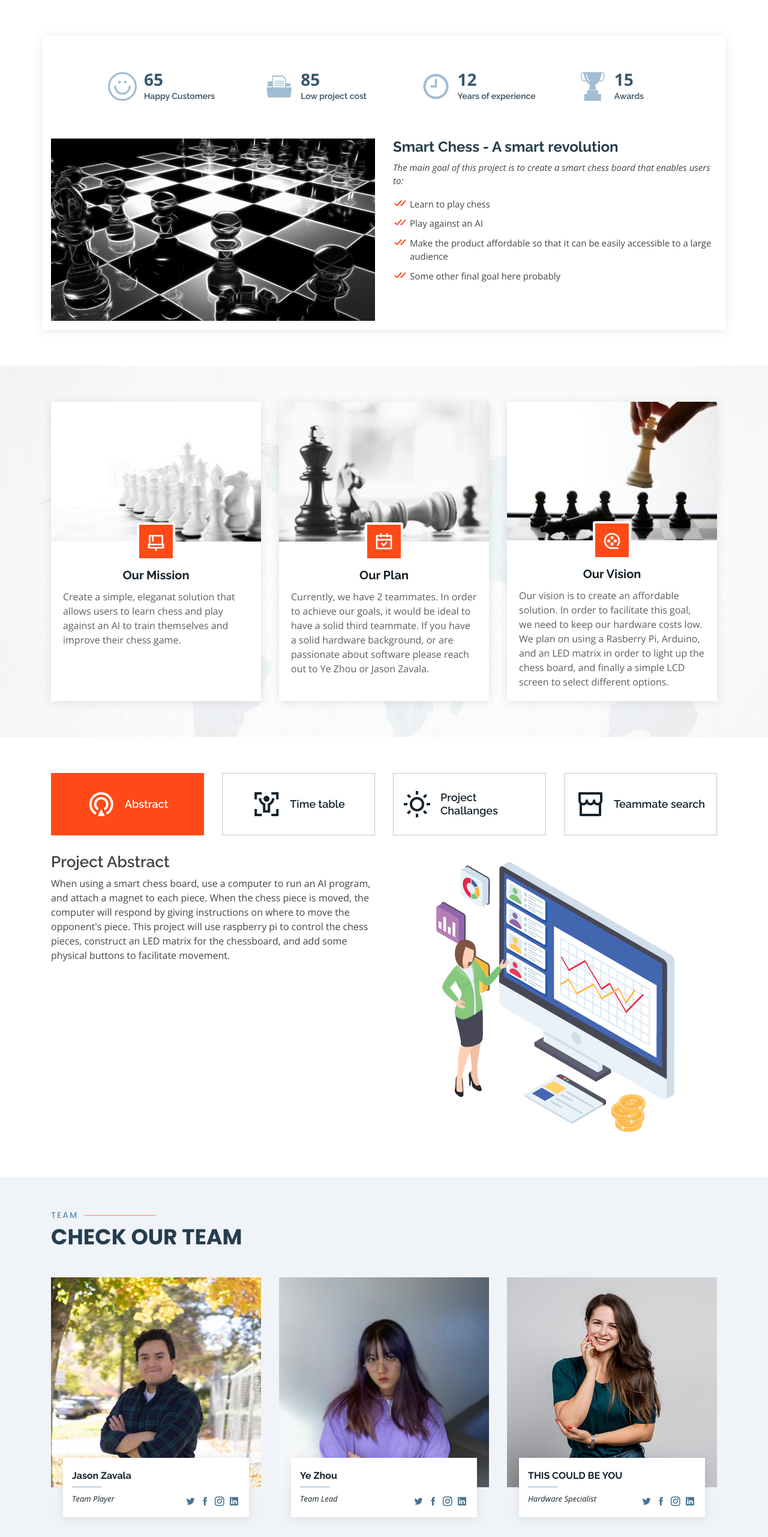
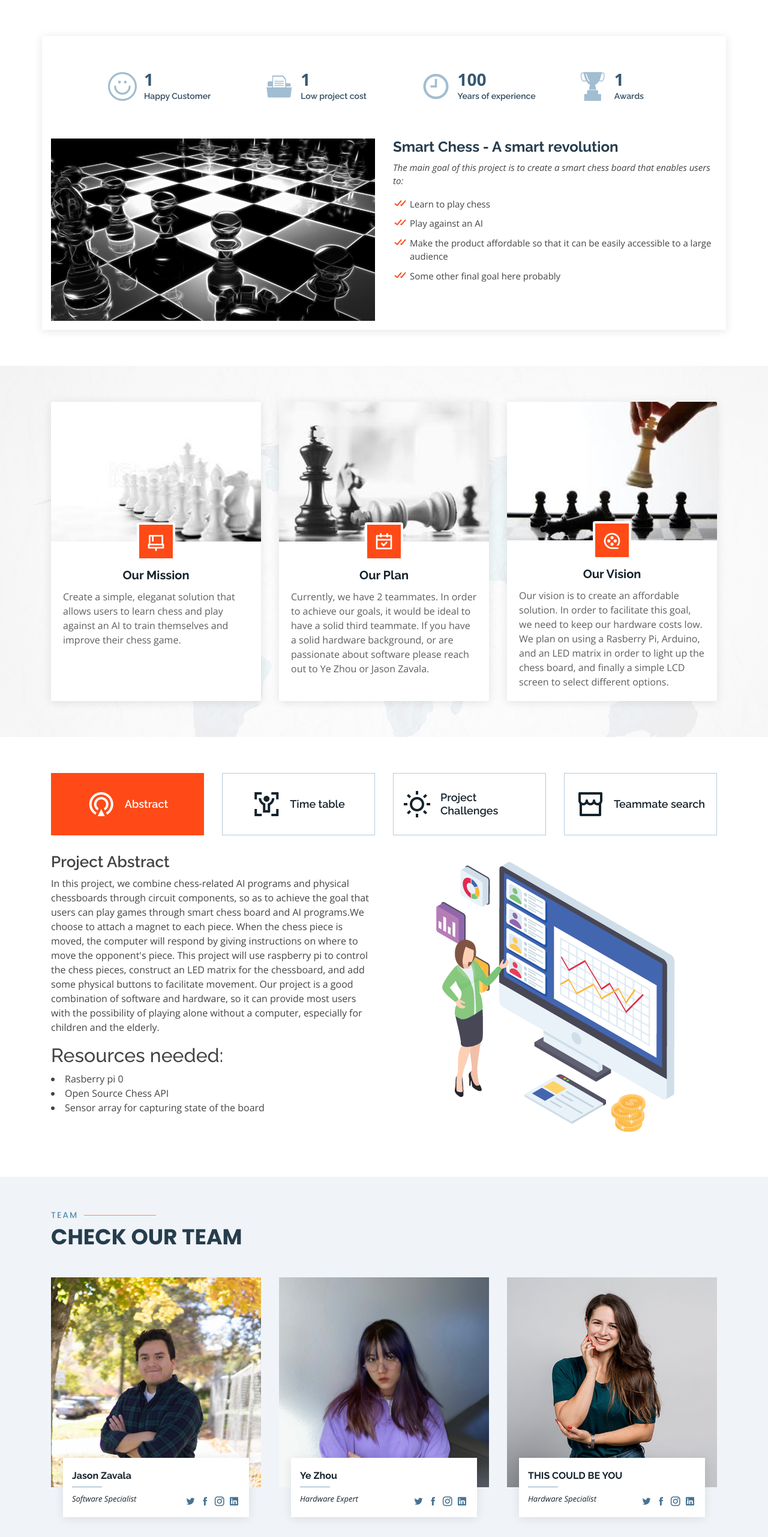
Before and after one commit to jason-zavala/smartchess, a plain HTML site: page index.html in a window 1280 px wide. Shown: the part 800-3363 px from the top of the page at 60% size. Drawn offline with nearby package versions, Linux system fonts and the light colour scheme.

Commit message:
updated website challenges, addressed concerns, updated formatting, fixed typos, updated JD

```diff
--- a/index.html
+++ b/index.html
@@ -90,15 +90,15 @@
               <div class="col-lg-3 col-md-5 col-6 d-md-flex align-items-md-stretch">
                 <div class="count-box">
                   <i class="icofont-simple-smile"></i>
-                  <span data-toggle="counter-up">65</span>
-                  <p>Happy Customers</p>
+                  <span data-toggle="counter-up">1</span>
+                  <p>Happy Customer</p>
                 </div>
               </div>
 
               <div class="col-lg-3 col-md-5 col-6 d-md-flex align-items-md-stretch">
                 <div class="count-box">
                   <i class="icofont-document-folder"></i>
-                  <span data-toggle="counter-up">85</span>
+                  <span data-toggle="counter-up">1</span>
                   <p>Low project cost</p>
                 </div>
               </div>
@@ -106,7 +106,7 @@
               <div class="col-lg-3 col-md-5 col-6 d-md-flex align-items-md-stretch">
                 <div class="count-box">
                   <i class="icofont-clock-time"></i>
-                  <span data-toggle="counter-up">12</span>
+                  <span data-toggle="counter-up">100</span>
                   <p>Years of experience</p>
                 </div>
               </div>
@@ -114,7 +114,7 @@
               <div class="col-lg-3 col-md-5 col-6 d-md-flex align-items-md-stretch">
                 <div class="count-box">
                   <i class="icofont-award"></i>
-                  <span data-toggle="counter-up">15</span>
+                  <span data-toggle="counter-up">1</span>
                   <p>Awards</p>
                 </div>
               </div>
@@ -219,7 +219,7 @@
           <li class="nav-item col-3">
             <a class="nav-link" data-toggle="tab" href="#tab-3">
               <i class="ri-sun-line"></i>
-              <h4 class="d-none d-lg-block">Project Challanges</h4>
+              <h4 class="d-none d-lg-block">Project Challenges</h4>
             </a>
           </li>
           <li class="nav-item col-3">
@@ -237,7 +237,17 @@
                 <h3>Project Abstract</h3>
 
                 <p>
-                  When using a smart chess board, use a computer to run an AI program, and attach a magnet to each piece. When the chess piece is moved, the computer will respond by giving instructions on where to move the opponent's piece. This project will use raspberry pi to control the chess pieces, construct an LED matrix for the chessboard, and add some physical buttons to facilitate movement.
+                  In this project, we combine chess-related AI programs and physical chessboards through circuit components, so as to achieve the goal that users can play games through smart chess board and AI programs.We choose to attach a magnet to each piece. When the chess piece is moved, the computer will respond by giving instructions on where to move the opponent's piece. This project will use raspberry pi to control the chess pieces, construct an LED matrix for the chessboard, and add some physical buttons to facilitate movement.
+Our project is a good combination of software and hardware, so it can provide most users with the possibility of playing alone without a computer, especially for children and the elderly.
+                </p>
+
+                <p>
+                  <h2>Resources needed: </h2>
+
+                    <li>Rasberry pi 0</li>
+                    <li>Open Source Chess API</li>
+                    <li>Sensor array for capturing state of the board</li>
+
                 </p>
               </div>
               <div class="col-lg-6 order-1 order-lg-2 text-center">
@@ -255,8 +265,8 @@
 
                 <ul>
                   <li><i class="ri-check-double-line"></i> Week of 2/26: Project Website up</li>
-                  <li><i class="ri-check-double-line"></i> Week of 3/05: ...</li>
-                  <li><i class="ri-check-double-line"></i> Week of 3/12: ...</li>
+                  <li><i class="ri-check-double-line"></i> Week of 3/05: Peer evaluations</li>
+                  <li><i class="ri-check-double-line"></i> Week of 3/12: Updated Website to address concerns</li>
                   <li><i class="ri-check-double-line"></i> Week of 3/19: ...</li>
                   <li><i class="ri-check-double-line"></i> Week of 3/26: ...</li>
                   <li><i class="ri-check-double-line"></i> Week of 4/02: ...</li>
@@ -279,9 +289,13 @@
                   The following is a list of potential challenges, both software and hardware related that we've identified as having potential to be issues.
                 </p>
                 <ul>
-                  <li><i class="ri-check-double-line"></i>Capturing the state of the board using magnetic sensors</li>
-                  <li><i class="ri-check-double-line"></i>Developing AI to challenge the player while staying at a competitive level</li>
+                  <li><i class="ri-check-double-line"></i>Capturing the state of the board using <strike>magnetic</strike> sensors</li>
+                        <li><i class="ri-check-double-line"></i><strike>Developing AI to challenge the player while staying at a competitive level</strike></li>
+                  <li><i class="ri-check-double-line"></i>Instead of developing our own API we plan on using an open source chess API to capture the state of the board and return the next best state.
+                  This allows us to save time on development, as well as processing power</li>
                   <li><i class="ri-check-double-line"></i> The LED matrix will require a lot of soldering, which might lead to unexpected hardware issues.</li>
+                  <li><i class="ri-check-double-line"></i>Our target is <b>affordability</b>. Other similar solutions exist, but at a high price point. Our goal is to make this
+                  as affordable as possible in order to reach a wider audience. </li>
                 </ul>
                 <p class="font-italic">
                   This is just a list of potential challenges, other challenges may arise and we plan to address those as they come.
@@ -295,7 +309,7 @@
           <div class="tab-pane" id="tab-4">
             <div class="row">
               <div class="col-lg-6 order-2 order-lg-1 mt-3 mt-lg-0">
-                <h3>Interested in Smart Chess? Join us!</h3>
+                <h3>Interested in Smart Chess? Come build with us!</h3>
                 <p>
                   The Smart Chess project is one that will be challenging. We are still in the process of building a solid team. We are currently looking for the following specialties:
                 </p>
@@ -340,7 +354,7 @@
               <div class="pic"><img src="assets/img/team/JZ.png" class="img-fluid" alt=""></div>
               <div class="member-info">
                 <h4>Jason Zavala</h4>
-                <span>Team Player</span>
+                <span>Software Specialist</span>
                 <div class="social">
                   <a href=""><i class="icofont-twitter"></i></a>
                   <a href=""><i class="icofont-facebook"></i></a>
@@ -356,7 +370,7 @@
               <div class="pic"><img src="assets/img/team/YZ3.jpg" class="img-fluid" alt=""></div>
               <div class="member-info">
                 <h4>Ye Zhou</h4>
-                <span>Team Lead</span>
+                <span>Hardware Expert</span>
                 <div class="social">
                   <a href=""><i class="icofont-twitter"></i></a>
                   <a href=""><i class="icofont-facebook"></i></a>
```
